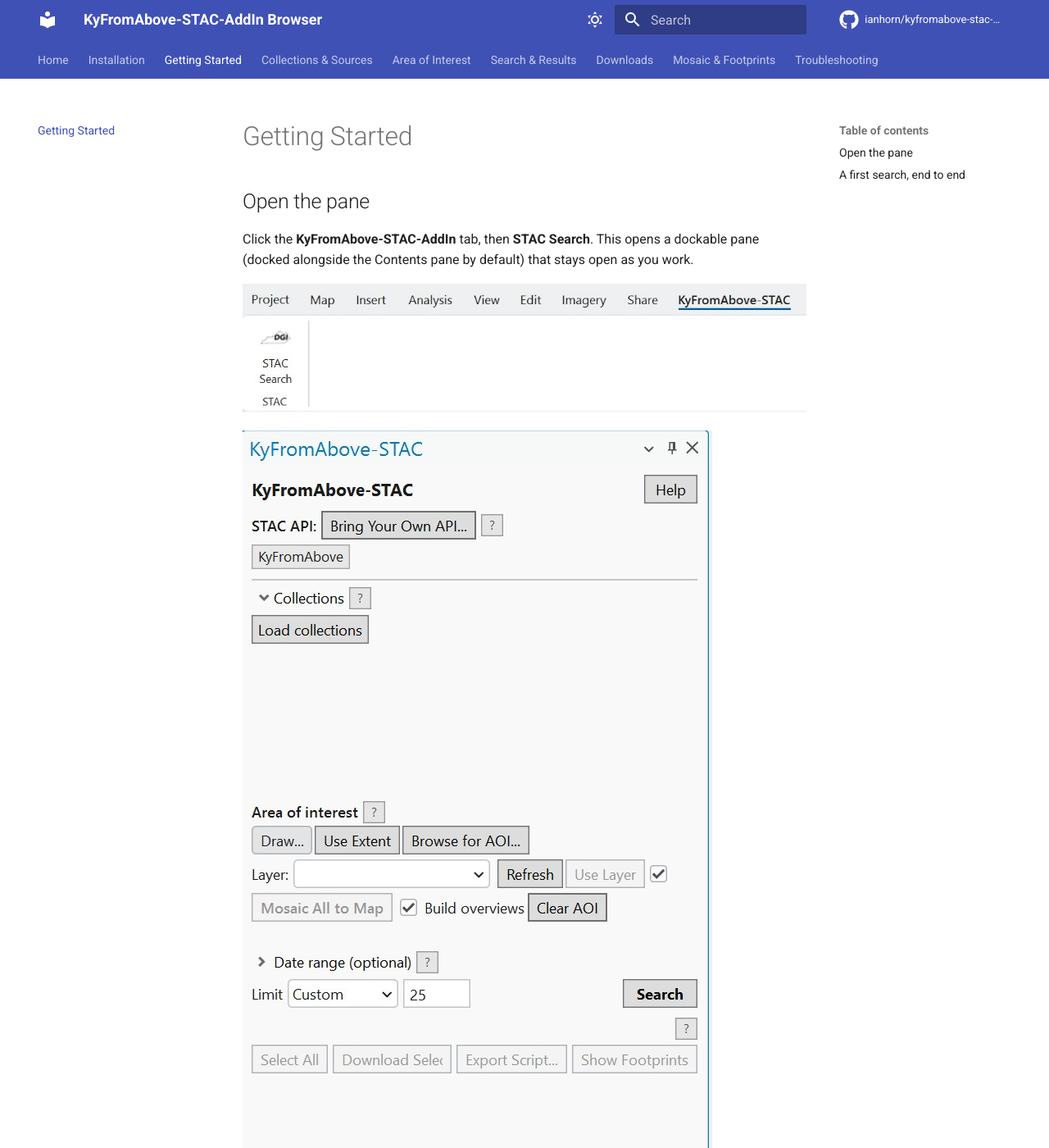
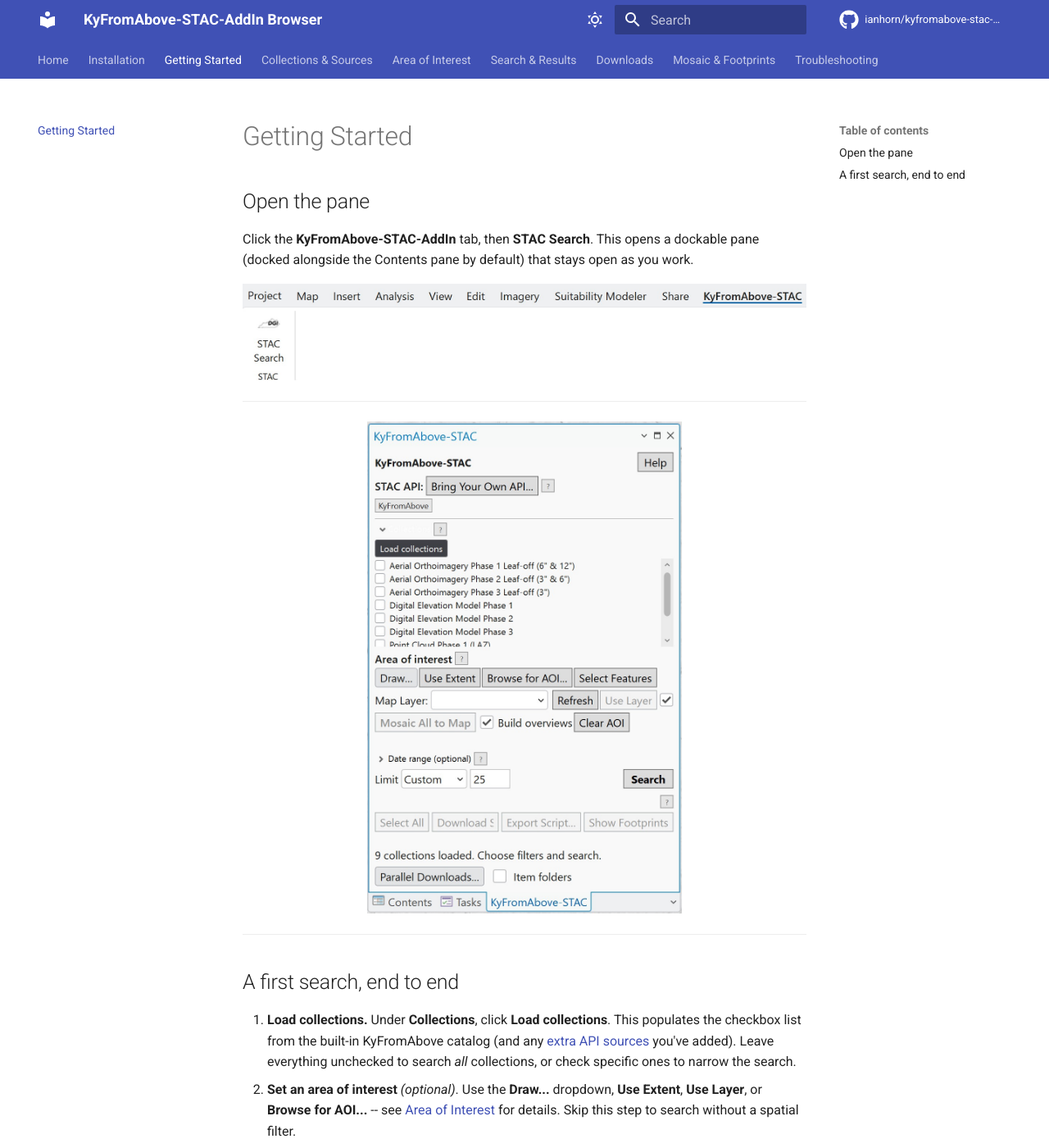
Before and after one commit to ianhorn/kyfromabove-stac-addin, an MkDocs documentation site: the page built from docs-src/getting-started.md, in a window 1280 px wide and 1400 px high. Shown: the whole window at 82% size. Built offline with MkDocs 1.6.1 and Material for MkDocs 9.7.7, drawn with Linux system fonts in a browser that asks for light colours; comment, search, counter and statistics services are not loaded.

Commit message:
update documents

```diff
--- a/docs-src/getting-started.md
+++ b/docs-src/getting-started.md
@@ -6,8 +6,10 @@ Click the **KyFromAbove-STAC-AddIn** tab, then **STAC Search**. This opens a doc
 alongside the Contents pane by default) that stays open as you work.
 
 ![ArcGIS Pro ribbon with the KyFromAbove-STAC tab and STAC Search button](images/getting-started-ribbon.jpg)
+___
 
 ![The KyFromAbove-STAC dockpane, docked alongside the Contents pane](images/getting-started-dockpane.jpg)
+___
 
 ## A first search, end to end
 
--- /dev/null
+++ b/docs-src/stylesheets/extra.css
@@ -0,0 +1,14 @@
+/* Keep screenshots from stretching to the full content width; center them instead. */
+.md-typeset img {
+  display: block;
+  max-width: min(100%, 720px);
+  max-height: 600px;
+  width: auto;
+  height: auto;
+  margin: 1em auto;
+}
+
+/* Center the paragraph wrapping a standalone image, in case the image renders inline. */
+.md-typeset p:has(> img) {
+  text-align: center;
+}
--- a/mkdocs.yml
+++ b/mkdocs.yml
@@ -43,6 +43,9 @@ theme:
   icon:
     repo: fontawesome/brands/github
 
+extra_css:
+  - stylesheets/extra.css
+
 markdown_extensions:
   - admonition
   - attr_list
```
Also changed, not shown: other parts of docs-src/getting-started.md (+1 -3 lines), docs-src/area-of-interest.md (+0 -2 lines), docs-src/index.md (+1 -2 lines), docs-src/images/bring-your-own-api-dialog.jpg, docs-src/images/downloads-progress.jpg, docs-src/images/getting-started-dockpane.jpg, docs-src/images/getting-started-first-results.jpg, docs-src/images/getting-started-ribbon.jpg, docs-src/images/mosaic-on-map.jpg.
